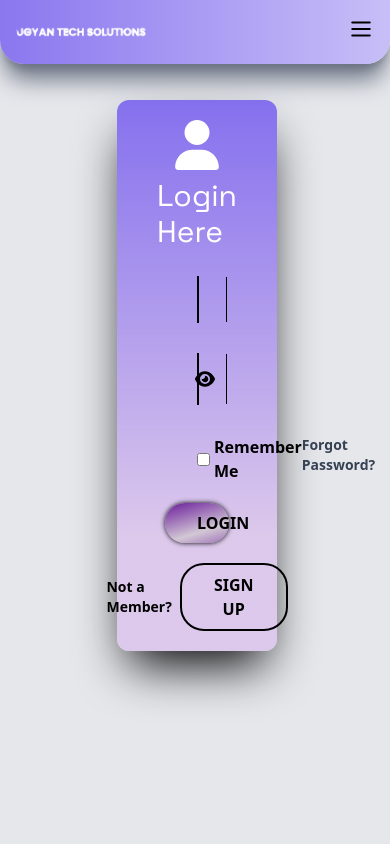
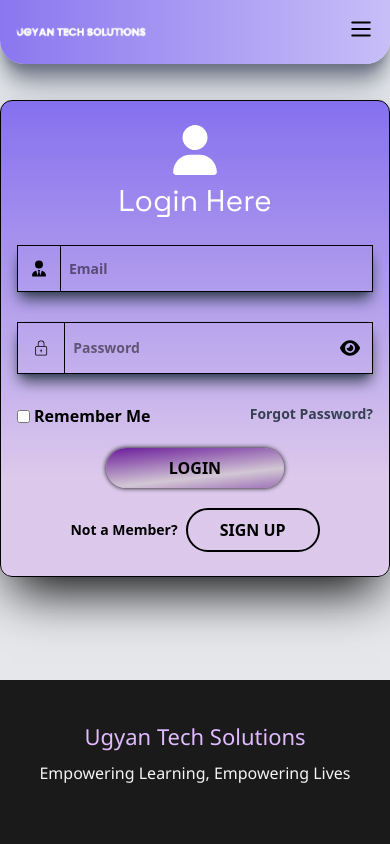
Before and after one commit to vijay120922/Ugyan-Tech-Solutions, a React (Vite) app: page /loginorSignup in a window 390 px wide. Shown: the top 844 px of the page. Built offline with nearby package versions, Linux system fonts and the light colour scheme.

Commit message:
Responsive done for login and signup

```diff
--- a/src/css/Login-SignupPage.css
+++ b/src/css/Login-SignupPage.css
@@ -8,9 +8,6 @@
 }
 
 .card-flip {
-  width: 40%;
-  height: 750px;
-  margin-top: 100px;
   position: relative;
   transition: transform 0.8s;
   transform-style: preserve-3d;
@@ -29,13 +26,11 @@
 }
 
 .loginform {
-  padding: 20px 80px;
   z-index: 2;
   transform: rotateY(0deg);
 }
 
 .signupform {
-  padding: 20px 20px;
   transform: rotateY(180deg);
   z-index: 1;
 }
--- a/src/pages/Login-SignupPage.jsx
+++ b/src/pages/Login-SignupPage.jsx
@@ -126,20 +126,20 @@ const LoginSignupPage = () => {
 
   return (
     <>
-    <div className="w-full min-h-screen bg-gray-200 card-container">
-      <div className={`card-flip ${flip&&'signup'}`}>
-          <div className=" loginform flex flex-col gap-5 border-black items-center justify-center rounded-xl py-5  login-bg shadow-2xl shadow-black">
+    <div className="w-full  bg-gray-200 card-container ">
+      <div className={`card-flip w-full sm:w-[90%] md:w-[60%] transition-all duration-500 mb-20 mt-25 ${flip ? 'signup h-[750px] lg:w-[50%]' : 'h-[500px] lg:w-[40%]'}`}>
+          <div className=" loginform flex flex-col border gap-5 items-center justify-center rounded-xl  login-bg shadow-2xl shadow-black px-4 py-6 sm:px-8 md:px-12 lg:px-16">
             <header className="text-3xl font-bold mb-1.5 flex flex-col items-center gap-2">
               <div><FaUser size={50}/></div>
               Login Here
             </header>
-            <div className="flex flex-col w-full">
+            <div className="flex flex-col w-[100%]">
               <div className="flex flex-row font-semibold border shadow-lg shadow-gray-700">
                 <FaUserTie size={45} className="p-3.5 border-r"/>
                 <input
                   type="email"
                   placeholder="Email"
-                  className="p-2 w-full focus:outline-none bg-transparent"
+                  className="p-2 w-full focus:outline-none bg-transparent text-sm sm:text-base"
                   onChange={(e)=>setLoginInfo({...loginInfo,Email:e.target.value})}/>
               </div>
               <div className="error">{loginError.Email}</div>
@@ -151,7 +151,7 @@ const LoginSignupPage = () => {
                   <input
                     type={`${passVisible?"text":"password"}`}
                     placeholder="Password"
-                    className="p-2 w-full focus:outline-none bg-transparent "
+                    className="p-2 w-full focus:outline-none bg-transparent text-sm sm:text-base"
                     onChange={(e)=>setLoginInfo({...loginInfo,Password:e.target.value})}
                   />
                   <div className="absolute right-0 text-xl h-full px-3 flex justify-center items-center" onClick={()=>setPassVisible(!passVisible)}>
@@ -173,29 +173,29 @@ const LoginSignupPage = () => {
               <button className="hover:bg-sky-800 border-2 text-black hover:text-white hover:shadow-lg hover:shadow-black transition-all duration-300 py-2 px-8 rounded-3xl font-bold" onClick={()=>setFlip(true)}>SIGN UP</button>
             </div>
          </div>
-        <div className="signupform flex flex-col gap-5 items-center justify-center rounded-xl login-bg shadow-2xl shadow-black">
+        <div className="signupform flex flex-col gap-5 items-center justify-center rounded-xl login-bg shadow-2xl shadow-black px-4 py-6 sm:px-8 md:px-12 lg:px-16">
           <div className="text-3xl font-bold flex flex-col items-center gap-2">
             <FaUserTag size={60} color="white"/>
             <header>Sign Up</header>
           </div>
-          <div className="flex gap-10 w-full">
-            <div className="flex flex-col w-full">
+          <div className="flex sm:gap-2 md:gap-3 lg:gap-4 w-full">
+            <div className="flex flex-col w-[50%]">
               <div className="flex relative">
                 <input
                   type="text"
                   required
-                  className="p-4 focus:outline-none focus:border-blue-500 border-2 cursor-pointer rounded-3xl font-semibold"
+                  className="p-4 focus:outline-none focus:border-blue-500 border-2 cursor-pointer rounded-3xl font-semibold w-full"
                   onChange={(e)=>setSignUpInfo({...signUpInfo,firstName:e.target.value})}/>
                 <div className="labelline absolute top-4 left-4 text-gray-700">First Name</div>
               </div>
               <div className="error">{signUpError.firstName}</div>
             </div>
-            <div className="flex flex-col w-full">
+            <div className="flex flex-col w-[50%]">
               <div className="flex relative">
                 <input
                   type="text"
                   required
-                  className="p-4 focus:outline-none focus:border-blue-500 cursor-pointer border-2 rounded-3xl font-semibold"
+                  className="p-4 focus:outline-none focus:border-blue-500 cursor-pointer border-2 rounded-3xl w-full font-semibold"
                   onChange={(e)=>setSignUpInfo({...signUpInfo,lastName:e.target.value})}/>
                 <div className="labelline absolute top-4 left-4 text-gray-700">Last Name</div>
               </div>
```
